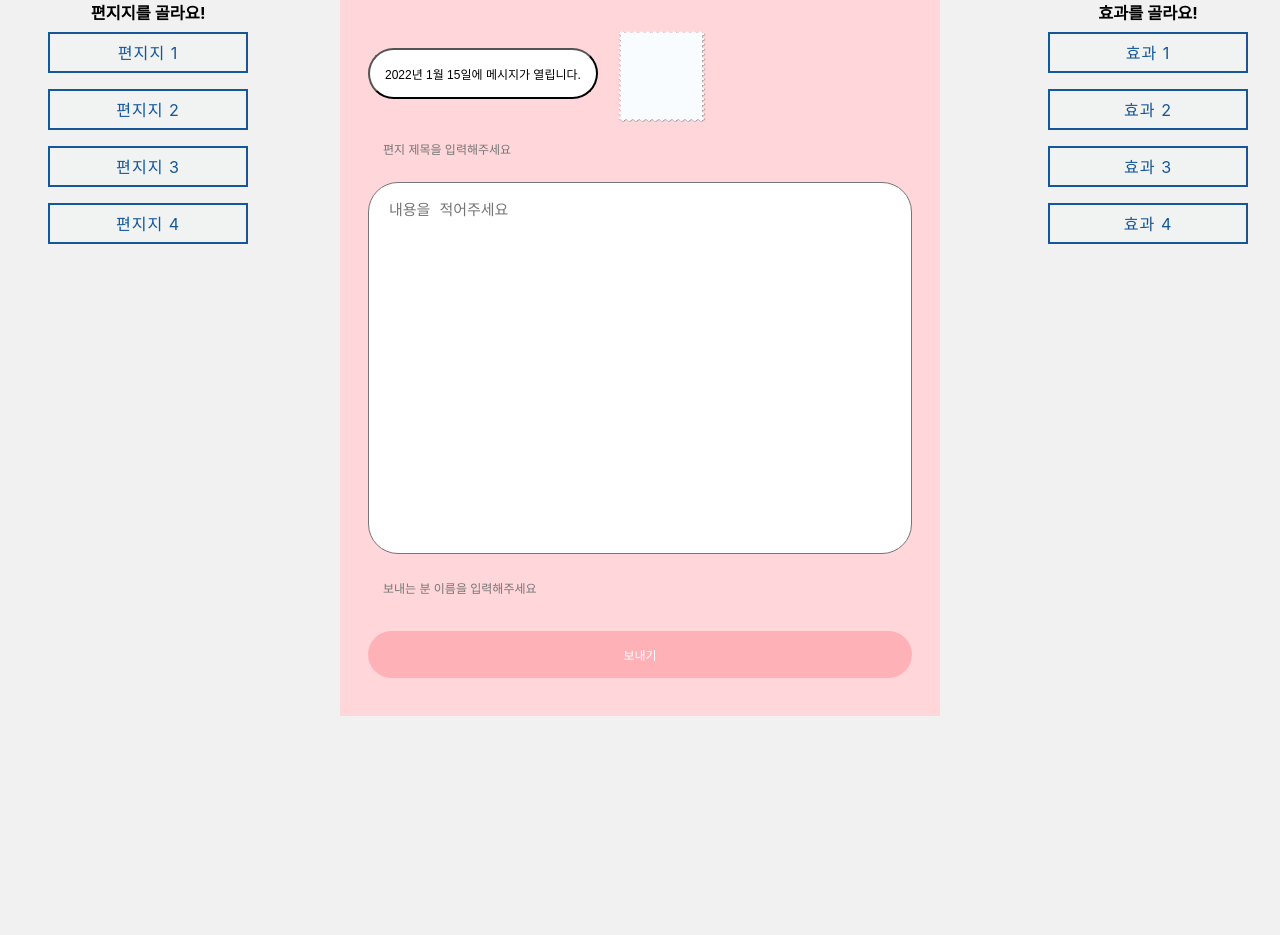
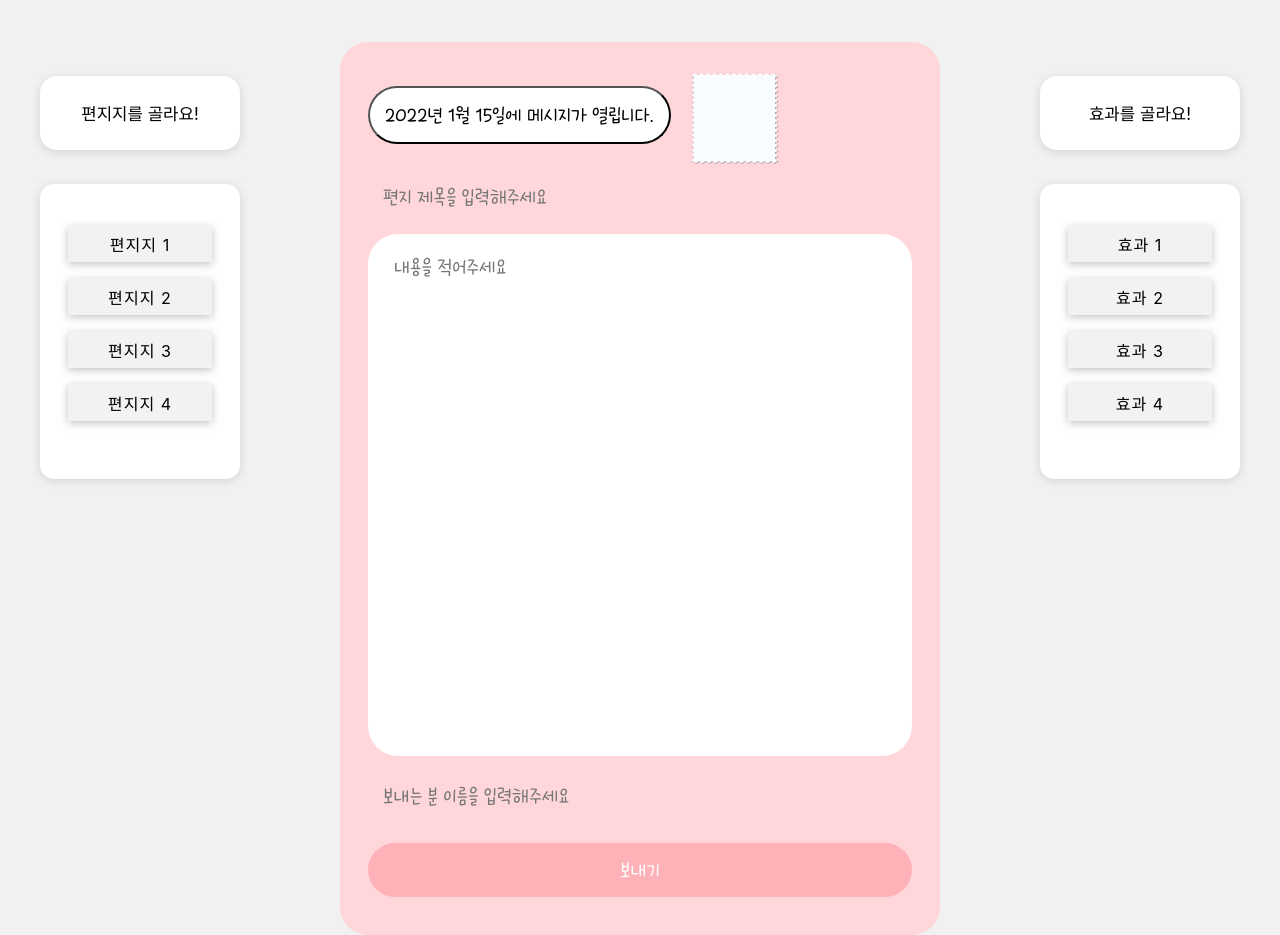
Before and after one commit to minizzang/madcamp_week3, a React (Create React App) app in the folder react-app/: page /mypage/1/write in a window 1280 px wide. Before the commit the page ends 800 px from the top, so only its background shows below. Built offline with nearby package versions, Linux system fonts and the light colour scheme; a web font is replaced by a local one.

Commit message:
Add : Style of WriteLette.js

```diff
--- a/react-app/src/components/Router.js
+++ b/react-app/src/components/Router.js
@@ -30,7 +30,7 @@ const AppRouter = ({isLoggedIn}) => {
 
   return (
         <TransitionGroup>
-        <CSSTransition key={location.pathname.toString().split('/')[3]==="write" ? location.key : null} classNames="next" timeout={500}>
+        <CSSTransition key={location.pathname.toString().split('/')[3]==="write" ? location.key : null} classNames="next" timeout={700}>
           <Routes location={location}>
               <Route path="mypage/:id" element={<Home />} />  {/*  지금은 기본 path인데,  나중에 username으로 각 user 페이지에 접근 가능하도록 해야 할 듯. */}
               <Route path="storage/:id" element={<Storage/>} /> {/*  저장소 */}
--- a/react-app/src/components/WriteLetter.js
+++ b/react-app/src/components/WriteLetter.js
@@ -150,15 +150,18 @@ const Write = () => {
 
 
   return (
-      <>
+      <div class = "write_page">
       <div class = "write_letter_box">
 
       <div class = "custom_tab">
-        <h3>편지지를 골라요!</h3>
+        <div class = "tab_subject">편지지를 골라요!</div>
+        <div class = "btn_container">
           <div className="btn" type= "paper" name="paper1" onClick={onSelectPaper}>편지지 1</div>
           <div className="btn" type= "paper" name="paper2" onClick={onSelectPaper}>편지지 2</div>
           <div className="btn" type= "paper" name="paper3" onClick={onSelectPaper}>편지지 3</div>
           <div className="btn" type= "paper" name="paper4" onClick={onSelectPaper}>편지지 4</div>
+        </div>
+
       </div>
 
       <div class = "Blank"></div>
@@ -172,7 +175,7 @@ const Write = () => {
               value={startDate}
               onChange={(date) => setStartDate(date)}
               dateFormat="yyyy년 M월 d일에 메시지가 열립니다."
-              popperPlacement="left-start"
+              popperPlacement="right-start"
               customInput={<ExampleCustomInput />}
             />
             <div className="stamp-container bubbly-button" type="stampContainer">
@@ -219,15 +222,17 @@ const Write = () => {
         <div class = "Blank"></div>
 
         <div class = "custom_tab">
-          <h3>효과를 골라요!</h3>
+          <div class = "tab_subject">효과를 골라요!</div>
+          <div class = "btn_container">
             <div className="btn" type= "effect" name="effect1" onClick={onSelectEffect}>효과 1</div>
             <div className="btn" type= "effect" name="effect2" onClick={onSelectEffect}>효과 2</div>
             <div className="btn" type= "effect" name="effect3" onClick={onSelectEffect}>효과 3</div>
             <div className="btn" type= "effect" name="effect4" onClick={onSelectEffect}>효과 4</div>
           </div>
+          </div>
 
         </div>
-    </>
+    </div>
   );
 }
 
--- a/react-app/src/styles/transition.css
+++ b/react-app/src/styles/transition.css
@@ -15,12 +15,12 @@
 @keyframes leaveToLeft {
   from {
     opacity: 1;
-    transform: translateY(-10%);
+    transform: translateY(-30%);
   }
   to {
     opacity: 0;
     transform: translateY(-100%);
-    filter: brightness(0.5);
+    filter: brightness(0.7);
   }
 }
 
--- a/react-app/src/styles/write.css
+++ b/react-app/src/styles/write.css
@@ -1,3 +1,8 @@
+.write_page{
+  height : 100%;
+  padding-top:3em
+}
+
 .write_letter_box {
     display: grid;
     justify-content: center;
@@ -9,8 +14,28 @@
     grid-template-columns: 2fr 1fr 6fr 1fr 2fr;
   }
 
+.btn_container{
+  padding: 3em 2em 3em 2em;
+  border-radius: 1em;
+  width:100%;
+  background-color: #ffffff;
+  box-shadow: rgba(99, 99, 99, 0.2) 0px 2px 8px 0px;
+}
+
+.tab_subject{
+  text-align: center;
+  font-size: 1.2em;
+  width:100%;
+  border-radius: 1em;
+  padding: 1.5em;
+  margin:2em 0 2em;
+  background-color: #ffffff;
+  box-shadow: rgba(99, 99, 99, 0.2) 0px 2px 8px 0px;
+}
+
   .send_letter{
     padding: 2em;
+    border-radius: 2em;
     background-color: #ffd6da;
   }
 
@@ -39,8 +64,9 @@
     padding: 15px;
     border-radius: 30px;
     margin-bottom: 10px;
-    font-size: 12px;
+    font-size: 1.5em;
     color: black;
+    font-family: "Kkomi";
   }
 
   .writeSubmit {
@@ -53,8 +79,9 @@
 
   .contentsbox{
       resize:none;
-      font-size: 1.5rem;
-      padding: 15px;
+      border:none;
+      font-size: 1.5em;
+      padding: 1em;
       margin-bottom: 10px;
 
     text-rendering: auto;
@@ -86,50 +113,49 @@
   .btn {
     text-align: center;
     width: 100%;
-    margin: 0.5em;
-    border: 2px solid #155799;
     padding: 0.4em 1em;
+    margin-bottom: 1em;
     font-size: 1.15em;
     letter-spacing: 1px;
     text-transform: uppercase;
-    color: #155799;
+    color: #000000;
     background-color: #F1F2F2;
     transition: all 0.25s ease-in-out;
+    box-shadow: rgba(99, 99, 99, 0.4) 0px 2px 8px 0px;
   }
 
   .btn:hover {
-    background-color: #155799;
-    border-color: #155799;
+    background-color: #937FE2;
+    border-color: #937FE2;
     color: #F1F2F2;
   }
   .btn:active {
-    background-color: #155799;
-    border-color: #155799;
+    background-color: #937FE2;
+    border-color: #937FE2;
     color: #F1F2F2;
     box-shadow: none;
   }
 
   .btn:visited {
-    background-color: #155799;
-    border-color: #155799;
+    background-color: #937FE2;
+    border-color: #937FE2;
   }
 
 
   .btn_selected {
-
     text-align: center;
     width: 100%;
-    margin: 0.5em;
-    border: 2px solid #155799;
+    margin-bottom: 1em;
     padding: 0.4em 1em;
     font-size: 1.15em;
     letter-spacing: 1px;
     text-transform: uppercase;
-    color: #155799;
-    background-color: #155799;
+    color: #937FE2;
+    background-color: #937FE2;
     transition: all 0.25s ease-in-out;
     color: #F1F2F2;
-    outline: 5px auto #155799;
+    outline: 5px auto #937FE2;
+    box-shadow: rgba(99, 99, 99, 0.4) 0px 2px 8px 0px;
 
   }
 
@@ -146,7 +172,7 @@
     margin-left: 15px;
     position: relative;
     background-image: url(images/stamp_back.png);
-    /* background-color: #155799; */
+    /* background-color: #937FE2; */
   }
 
   .stamp {
@@ -167,3 +193,8 @@
     width: 100px;
     height: 100px;
   }
+
+  @font-face {
+    font-family: "Kkomi";
+    src: url("../fonts/KNPSKkomi.otf");
+  }
```
Lines whose indentation alone changed are shown as unchanged.
